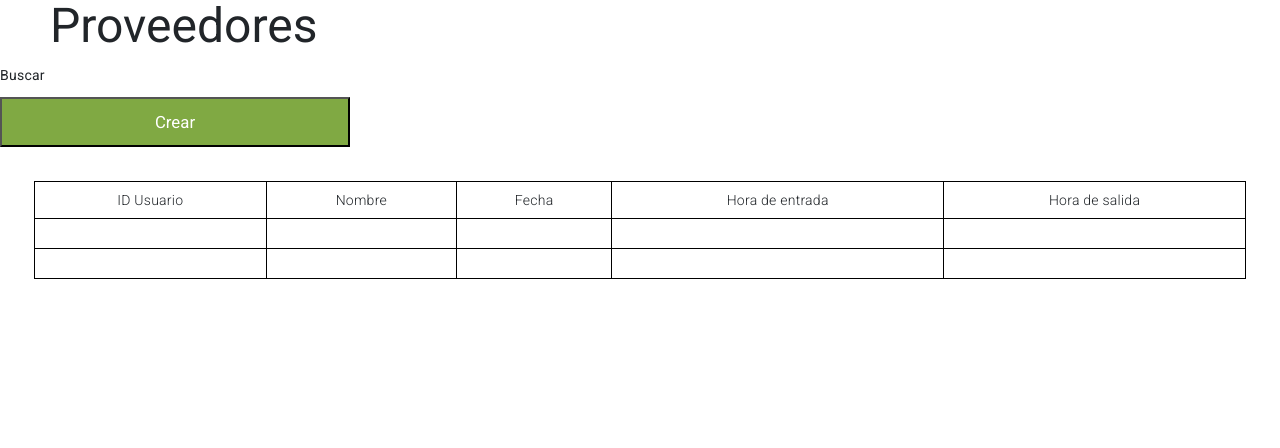
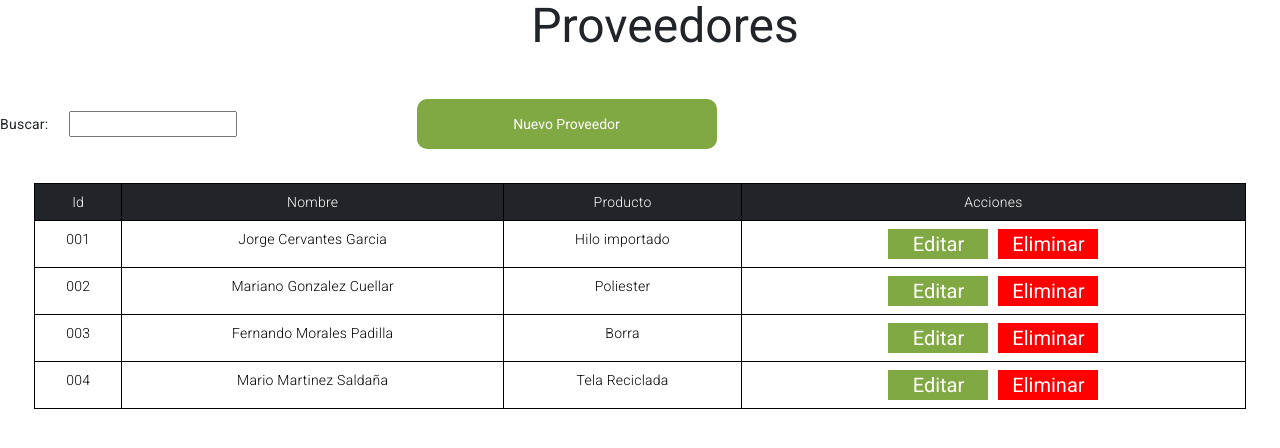
Before and after one commit to cristianppalma/mrecicla, an Angular app: page /proveedores in a window 1280 px wide. Shown: the top 448 px of the page. Built offline with nearby package versions, Linux system fonts and the light colour scheme.

Commit message:
pantallas proveedores list y editar

```diff
--- a/src/app/pages/pages.component.css
+++ b/src/app/pages/pages.component.css
@@ -53,10 +53,11 @@ mat-icon, span, a {
 }
 
 .content{
-  height: calc(100vh - 65px);
+  /* height: calc(100vh - 65px); */
+  height: 100%;
   padding-left: 32px;
   padding-top: 20px;
-  display: flex;
+  /* display: flex; */
   font-size:  2rem;
   color: #000;
 }
--- a/src/app/proveedor/proveedor-create/proveedor-create.component.css
+++ b/src/app/proveedor/proveedor-create/proveedor-create.component.css
@@ -0,0 +1,48 @@
+.conten_inputs {
+  align-items:flex-start;
+  text-align: left;
+  justify-content: center;
+}
+
+.btn-asistence{
+  text-align: left;
+  align-items: flex-start;
+  justify-content: left;
+}
+
+h1{
+  font-size: 48px;
+  margin-bottom: 50px;
+  text-align: center;
+  padding-left: 50px;
+  padding-bottom: 7px;
+  padding-top: 10px;
+}
+
+.row{
+  width: 99%;
+}
+
+label {
+  font-size: 20px;
+}
+
+input{
+  width: 500px;
+}
+
+select {
+  width: 500px;
+}
+
+.btn{
+  margin-top: 50px;
+  width: 200px;
+  height: 50px;
+  border: 0px;
+  border-radius: 10px;
+}
+
+.btn-primary{
+  margin-right: 50px;
+}
--- a/src/app/proveedor/proveedor-create/proveedor-create.component.html
+++ b/src/app/proveedor/proveedor-create/proveedor-create.component.html
@@ -1,12 +1,40 @@
-<form>
-  <div class="mb-3">
-    <label for="exampleInputEmail1" class="form-label">Email address</label>
-    <input type="email" class="form-control" id="exampleInputEmail1" aria-describedby="emailHelp">
-  </div>
-  <div class="mb-3">
-    <label for="exampleInputPassword1" class="form-label">Password</label>
-    <input type="password" class="form-control" id="exampleInputPassword1">
+<div class="conten_inputs">
+
+  <div class="btn-asistence">
+    <h1>Nuevo Proveedor</h1>
   </div>
 
-  <button type="submit" class="btn btn-primary">Submit</button>
-</form>
+        <form class="row g-3">
+          <div class="col-md-6">
+            <label for="inputNombre" class="form-label">Nombre</label>
+            <input type="text" class="form-control" id="inputNombre" placeholder="Escribe el nombre">
+          </div>
+          <div class="col-md-6">
+            <label for="inputProduct" class="form-label">Producto</label>
+            <select id="inputProduct" class="form-select">
+              <option selected>Selecciona un producto</option>
+              <option value="hilo">Hilo Importado</option>
+              <option value="tela">Tela reciclada</option>
+              <option value="borra">Borra</option>
+            </select>
+          </div>
+          <div class="col-md-6">
+            <label for="inputAddress" class="form-label">Dirección</label>
+            <input type="text" class="form-control" id="inputAddress" placeholder="Escribe la dirección">
+          </div>
+          <div class="col-md-6 ">
+            <label for="inputRfc" class="form-label">RFC</label>
+            <input type="text" class="form-control" id="inputRfc" placeholder="Escribe la RFC">
+          </div>
+          <div class="col-6">
+            <label for="inputDescrip" class="form-label">Descripción</label>
+            <input type="text" class="form-control" id="inputDescrip" placeholder="Escribe la descripción">
+          </div>
+          <div class="col-12">
+            <button type="submit" class="btn btn-primary">GUARDAR</button>
+            <button (click)="proveedores();" type="button" class="btn btn-danger">CANCELAR</button>
+          </div>
+        </form>
+
+
+</div>
--- a/src/app/proveedor/proveedor-create/proveedor-create.component.ts
+++ b/src/app/proveedor/proveedor-create/proveedor-create.component.ts
@@ -1,4 +1,5 @@
 import { Component } from '@angular/core';
+import { Router } from '@angular/router';
 
 @Component({
   selector: 'app-proveedor-create',
@@ -7,4 +8,10 @@ import { Component } from '@angular/core';
 })
 export class ProveedorCreateComponent {
 
+  constructor(private router: Router) {}
+
+  proveedores(){
+    this.router.navigateByUrl('/dashboard/proveedor/proveedores');
+  }
+
 }
--- a/src/app/proveedor/proveedor-edit/proveedor-edit.component.css
+++ b/src/app/proveedor/proveedor-edit/proveedor-edit.component.css
@@ -0,0 +1,48 @@
+.conten_inputs {
+  align-items:flex-start;
+  text-align: left;
+  justify-content: center;
+}
+
+.btn-asistence{
+  text-align: left;
+  align-items: flex-start;
+  justify-content: left;
+}
+
+h1{
+  font-size: 48px;
+  margin-bottom: 50px;
+  text-align: center;
+  padding-left: 50px;
+  padding-bottom: 7px;
+  padding-top: 10px;
+}
+
+.row{
+  width: 99%;
+}
+
+label {
+  font-size: 20px;
+}
+
+input{
+  width: 500px;
+}
+
+select {
+  width: 500px;
+}
+
+.btn{
+  margin-top: 50px;
+  width: 200px;
+  height: 50px;
+  border: 0px;
+  border-radius: 10px;
+}
+
+.btn-primary{
+  margin-right: 50px;
+}
--- a/src/app/proveedor/proveedor-edit/proveedor-edit.component.html
+++ b/src/app/proveedor/proveedor-edit/proveedor-edit.component.html
@@ -1 +1,40 @@
-<p>proveedor-edit works!</p>
+<div class="conten_inputs">
+
+  <div class="btn-asistence">
+    <h1>Editar Proveedor 001</h1>
+  </div>
+
+        <form class="row g-3">
+          <div class="col-md-6">
+            <label for="inputNombre" class="form-label">Nombre</label>
+            <input type="text" class="form-control" id="inputNombre" placeholder="Escribe el nombre" value="Jorge Cervantes Garcia	">
+          </div>
+          <div class="col-md-6">
+            <label for="inputProduct" class="form-label">Producto</label>
+            <select id="inputProduct" class="form-select">
+              <option >Selecciona un producto</option>
+              <option selected value="hilo">Hilo Importado</option>
+              <option value="tela">Tela reciclada</option>
+              <option value="borra">Borra</option>
+            </select>
+          </div>
+          <div class="col-md-6">
+            <label for="inputAddress" class="form-label">Dirección</label>
+            <input type="text" class="form-control" id="inputAddress" placeholder="Escribe la dirección" value="Carr. Federal Puebla - Tlaxcala 4, Panzacola, 90796 Papalotla, Tlax.">
+          </div>
+          <div class="col-md-6 ">
+            <label for="inputRfc" class="form-label">RFC</label>
+            <input type="text" class="form-control" id="inputRfc" placeholder="Escribe la RFC" value="123456RFCRFC">
+          </div>
+          <div class="col-6">
+            <label for="inputDescrip" class="form-label">Descripción</label>
+            <input type="text" class="form-control" id="inputDescrip" placeholder="Escribe la descripción" value="Esto es una descripción">
+          </div>
+          <div class="col-12">
+            <button type="submit" class="btn btn-primary">GUARDAR</button>
+            <button (click)="proveedores();" type="button" class="btn btn-danger">CANCELAR</button>
+          </div>
+        </form>
+
+
+</div>
--- a/src/app/proveedor/proveedor-edit/proveedor-edit.component.ts
+++ b/src/app/proveedor/proveedor-edit/proveedor-edit.component.ts
@@ -1,4 +1,5 @@
 import { Component } from '@angular/core';
+import { Router } from '@angular/router';
 
 @Component({
   selector: 'app-proveedor-edit',
@@ -7,4 +8,10 @@ import { Component } from '@angular/core';
 })
 export class ProveedorEditComponent {
 
+  constructor(private router: Router) {}
+
+  proveedores(){
+    this.router.navigateByUrl('/dashboard/proveedor/proveedores');
+  }
+
 }
--- a/src/app/proveedor/proveedor-list/proveedor-list.component.css
+++ b/src/app/proveedor/proveedor-list/proveedor-list.component.css
@@ -1,11 +1,3 @@
-.btn_int {
-  background: #80a943;
-  color: white;
-  width: 350px;
-  height: 50px;
-  font-size: larger;
-}
-
 .conten_inputs {
   align-items: center;
   text-align: center;
@@ -20,15 +12,28 @@
 
 h1{
   font-size: 48px;
+  margin-bottom: 50px;
+  text-align: center;
+  padding-left: 50px;
+  padding-bottom: 7px;
+  padding-top: 10px;
 }
 
-.select-asistence {
-  position: relative;
-    bottom: 3em;
-    right: 8em;
-    width: 200px;
-    font-size: 20px;
-    padding: 5px 10px;
+label{
+  padding-right: 20px;
+}
+
+.search{
+  margin-right: 180px;
+}
+
+.btn_int {
+  background: #80a943;
+  color: white;
+  width: 300px;
+  height: 50px;
+  border: 0px;
+  border-radius: 10px;
 }
 
 .show-mobile {
@@ -36,13 +41,6 @@ h1{
   display: flex;
   justify-content: space-between;
   align-items: center;
-}
-
-h1 {
-  text-align: left;
-  padding-left: 50px;
-  padding-bottom: 7px;
-  padding-top: 10px;
 }
 
 table {
@@ -72,22 +70,27 @@ td, th {
   -webkit-overflow-scrolling: touch;
 }
 
-.btn {
-  margin: 0 50px;
-  width: 160px;
-  height: 50px;
-  border-radius: 0px;
-  background: #FD9727;
-  color: black;
+.btn-actions{
+  margin: 0 5px;
+  width: 100px;
+  height: 30px;
+  font-size: 20px;
+  padding: 0 5px;
+  border: 0px;
+  color: white;
 }
 
-.txt_btn_footer {
-  font-size: larger;
+.btn-edit {
+  background: #80a943;
+}
+
+.btn-delete{
+  background: red;
 }
 
 
 /* TABLET */
-@media screen and (min-width: 768px) and (max-width: 1023px) {
+/* @media screen and (min-width: 768px) and (max-width: 1023px) {
 .select-asistence {
   position: relative;
     bottom: 3em;
@@ -96,10 +99,10 @@ td, th {
     font-size: 20px;
     padding: 5px 10px;
 }
-}
+} */
 
 /* MOBILE */
-@media screen and (max-width: 767px) {
+/* @media screen and (max-width: 767px) {
 .select-asistence {
   position: relative;
     bottom: 0em;
@@ -117,7 +120,7 @@ td, th {
   width: 160px;
   height: 50px;
   border-radius: 0px;
-  background: #FD9727;
+  background: #80a943;
   color: black;
 }
-}
+} */
--- a/src/app/proveedor/proveedor-list/proveedor-list.component.html
+++ b/src/app/proveedor/proveedor-list/proveedor-list.component.html
@@ -1,44 +1,143 @@
-
 <div class="conten_inputs">
-
-
 
   <div class="btn-asistence">
     <h1>Proveedores</h1>
-      <p>Buscar</p>
-
-      <button type="submit" (click)="crearProveedor();" class="btn_int" mat-raised-button style="background: #80a943; color: white;">
-        Crear</button>
+    <label>Buscar:</label>
+    <input class="search" type="search">
+    <button type="submit" (click)="crearProveedor();" class="btn_int">
+      Nuevo Proveedor
+    </button>
   </div>
 
   <div class="show-mobile">
     <div class="card-body">
       <div class="table-responsive">
-          <table class="table table-bordered" id="usuarios" width="100%" cellspacing="0">
+
+        <table class="table">
+          <thead class="table-dark">
             <tr>
-              <th>ID Usuario</th>
+              <th>Id</th>
               <th>Nombre</th>
-              <th>Fecha</th>
-              <th>Hora de entrada</th>
-              <th>Hora de salida</th>
+              <th>Producto</th>
+              <th>Acciones</th>
+            </tr>
+          </thead>
+          <tbody>
+            <tr>
+              <td>001</td>
+              <td>Jorge Cervantes Garcia</td>
+              <td>Hilo importado</td>
+              <td>
+                <button (click)="editarProveedor();" class="btn-actions btn-edit">Editar</button>
+                <button class="btn-actions btn-delete">Eliminar</button>
+              </td>
             </tr>
             <tr>
-              <td></td>
-              <td></td>
-              <td></td>
-              <td></td>
-              <td></td>
+              <td>002</td>
+              <td>Mariano Gonzalez Cuellar</td>
+              <td>Poliester</td>
+              <td>
+                <button class="btn-actions btn-edit">Editar</button>
+                <button class="btn-actions btn-delete">Eliminar</button>
+              </td>
             </tr>
             <tr>
-              <td></td>
-              <td></td>
-              <td></td>
-              <td></td>
-              <td></td>
+              <td>003</td>
+              <td>Fernando Morales Padilla</td>
+              <td>Borra</td>
+              <td>
+                <button class="btn-actions btn-edit">Editar</button>
+                <button class="btn-actions btn-delete">Eliminar</button>
+              </td>
             </tr>
+            <tr>
+              <td>004</td>
+              <td>Mario Martinez Saldaña</td>
+              <td>Tela Reciclada</td>
+              <td>
+                <button class="btn-actions btn-edit">Editar</button>
+                <button class="btn-actions btn-delete">Eliminar</button>
+              </td>
+            </tr>
+          </tbody>
         </table>
+
+      </div>
+    </div>
+  </div>
+
+
+  <!-- Button trigger modal -->
+<!-- <button type="button" class="btn btn-primary" data-toggle="modal" data-target="#exampleModal">
+  Launch demo modal
+</button> -->
+
+<!-- Modal -->
+<div class="modal" id="exampleModal" tabindex="-1" aria-labelledby="exampleModalLabel" aria-hidden="false">
+  <div class="modal-dialog">
+    <div class="modal-content">
+      <div class="modal-header">
+        <h5 class="modal-title" id="exampleModalLabel">Modal title</h5>
+        <button type="button" class="close" data-dismiss="modal" aria-label="Close">
+          <span aria-hidden="true">&times;</span>
+        </button>
+      </div>
+      <div class="modal-body">
+        ...
+      </div>
+      <div class="modal-footer">
+        <button type="button" class="btn btn-secondary" data-dismiss="modal">Close</button>
+        <button type="button" class="btn btn-primary">Save changes</button>
+      </div>
     </div>
   </div>
 </div>
 
 </div>
+
+
+
+<!-- <table class="table table-bordered table-hover" id="usuarios" width="100%" cellspacing="0">
+          <tr>
+            <th>ID</th>
+            <th>Nombre</th>
+            <th>Producto</th>
+            <th>Acciones</th>
+          </tr>
+          <tr>
+            <td>001</td>
+            <td>Jorge Cervantes Garcia</td>
+            <td>Hilo importado</td>
+            <td>
+              <button (click)="editarProveedor();" class="btn-actions btn-edit">Editar</button>
+              <button class="btn-actions btn-delete">Eliminar</button>
+            </td>
+          </tr>
+          <tr>
+            <td>002</td>
+            <td>Mariano Gonzalez Cuellar</td>
+            <td>Poliester</td>
+            <td>
+              <button class="btn-actions btn-edit">Editar</button>
+              <button class="btn-actions btn-delete">Eliminar</button>
+            </td>
+          </tr>
+          <tr>
+            <td>003</td>
+            <td>Fernando Morales Padilla</td>
+            <td>Borra</td>
+            <td>
+              <button class="btn-actions btn-edit">Editar</button>
+              <button class="btn-actions btn-delete">Eliminar</button>
+            </td>
+          </tr>
+          <tr>
+            <td>004</td>
+            <td>Mario Martinez Saldaña</td>
+            <td>Tela Reciclada</td>
+            <td>
+              <button class="btn-actions btn-edit">Editar</button>
+              <button class="btn-actions btn-delete">Eliminar</button>
+            </td>
+            </tr>
+        </table> -->
--- a/src/app/proveedor/proveedor-list/proveedor-list.component.ts
+++ b/src/app/proveedor/proveedor-list/proveedor-list.component.ts
@@ -14,4 +14,8 @@ export class ProveedorListComponent {
     this.router.navigateByUrl('/dashboard/proveedor/proveedorCreate');
   }
 
+  editarProveedor(){
+    this.router.navigateByUrl('/dashboard/proveedor/proveedorEdit/:1');
+  }
+
 }
```
Also changed, not shown: src/assets/img/navbar/favicon.png (added). Lines whose indentation alone changed are shown as unchanged.
